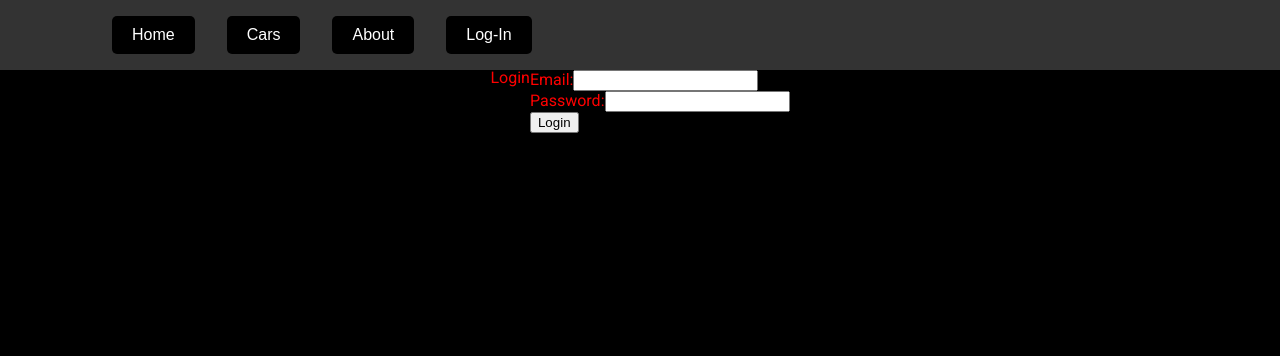
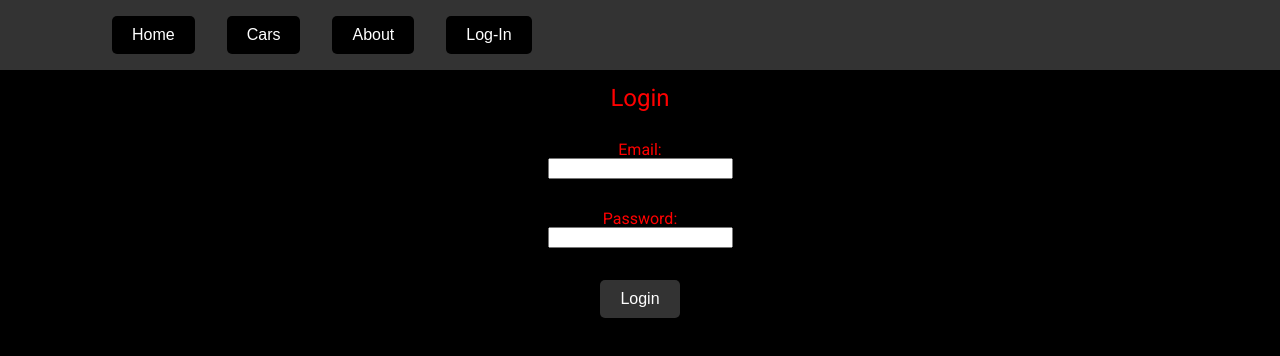
Before and after one commit to ferrarizaum/garage-front, a React (Create React App) app: page /login in a window 1280 px wide. Shown: the top 356 px of the page. Built offline with nearby package versions, Linux system fonts and the light colour scheme.

Commit message:
redesign of login page

```diff
--- a/src/components/NavBar.jsx
+++ b/src/components/NavBar.jsx
@@ -1,7 +1,7 @@
 import React from "react";
 import { useNavigate } from "react-router-dom";
 
-const buttonStyle = {
+export const buttonStyle = {
   backgroundColor: "#000000",
   color: "white",
   border: "none",
--- a/src/pages/LoginPage.jsx
+++ b/src/pages/LoginPage.jsx
@@ -1,5 +1,9 @@
 import React, { useState } from "react";
-import Navbar from "../components/NavBar";
+import Navbar, { buttonStyle } from "../components/NavBar";
+
+const buttonStyleLoginPage = {
+  backgroundColor: "#333333",
+};
 
 const LoginPage = () => {
   const [email, setEmail] = useState("");
@@ -9,25 +13,54 @@ const LoginPage = () => {
       <div>
         <Navbar />
       </div>
-      <div style={{ display: "flex", justifyContent: "center" }}>
-        <h2 style={{ color: "red" }}>Login</h2>
+      <div
+        style={{
+          display: "flex",
+          flexDirection: "column",
+          justifyContent: "center",
+          alignItems: "center",
+          textAlign: "center",
+        }}
+      >
+        <div style={{ padding: "1em" }}>
+          <h2 style={{ color: "red", fontSize: 24 }}>Login</h2>
+        </div>
+        <div>
           <form>
+            <div style={{ padding: "1em" }}>
+              <div>
                 <label style={{ color: "red" }}>Email:</label>
+              </div>
+              <div>
                 <input
                   type="email"
                   value={email}
                   onChange={(e) => setEmail(e.target.value)}
                 />
-          <br />
+              </div>
+            </div>
+            <div style={{ padding: "1em" }}>
+              <div>
                 <label style={{ color: "red" }}>Password:</label>
+              </div>
+              <div>
                 <input
                   type="password"
                   value={password}
                   onChange={(e) => setPassword(e.target.value)}
                 />
-          <br />
-          <button type="button">Login</button>
+              </div>
+            </div>
+            <div style={{ padding: "1em" }}>
+              <button
+                style={{ ...buttonStyle, ...buttonStyleLoginPage }}
+                type="button"
+              >
+                Login
+              </button>
+            </div>
           </form>
+        </div>
       </div>
     </div>
   );
```
Lines whose indentation alone changed are shown as unchanged.
